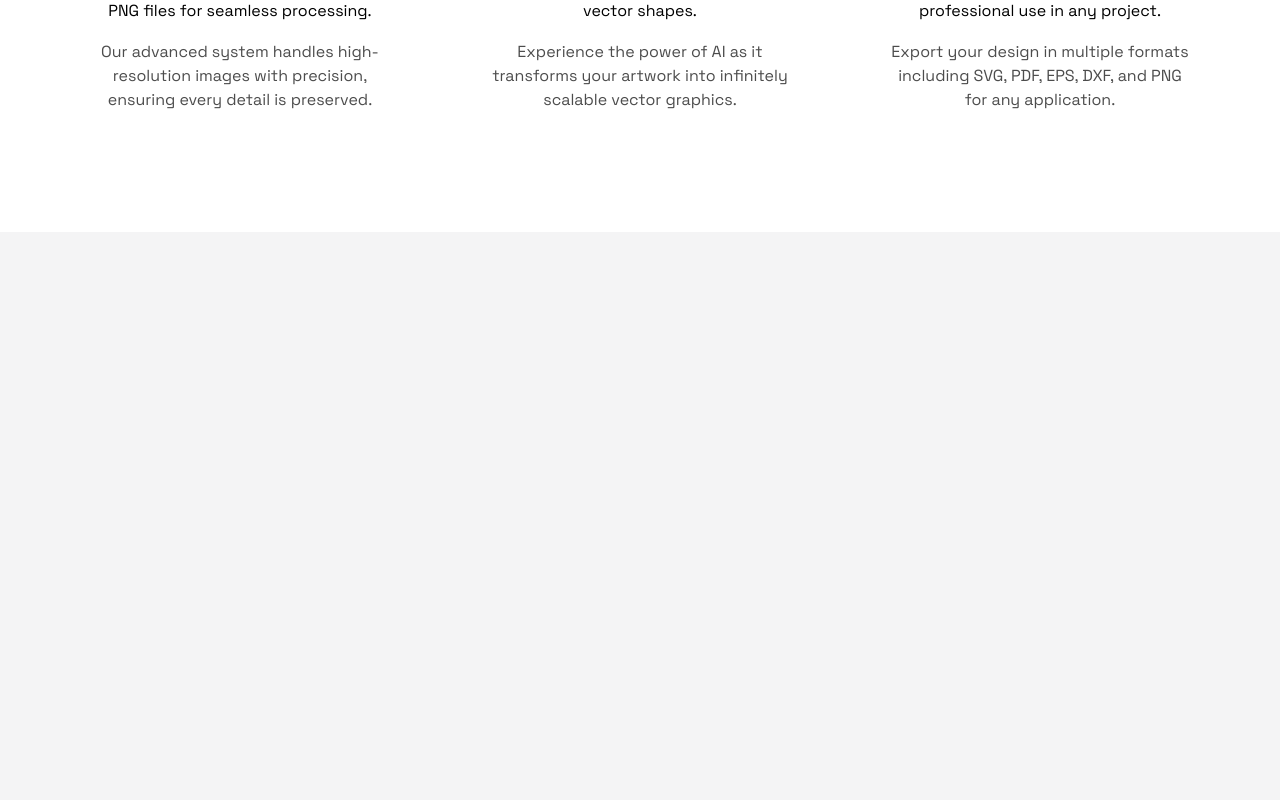
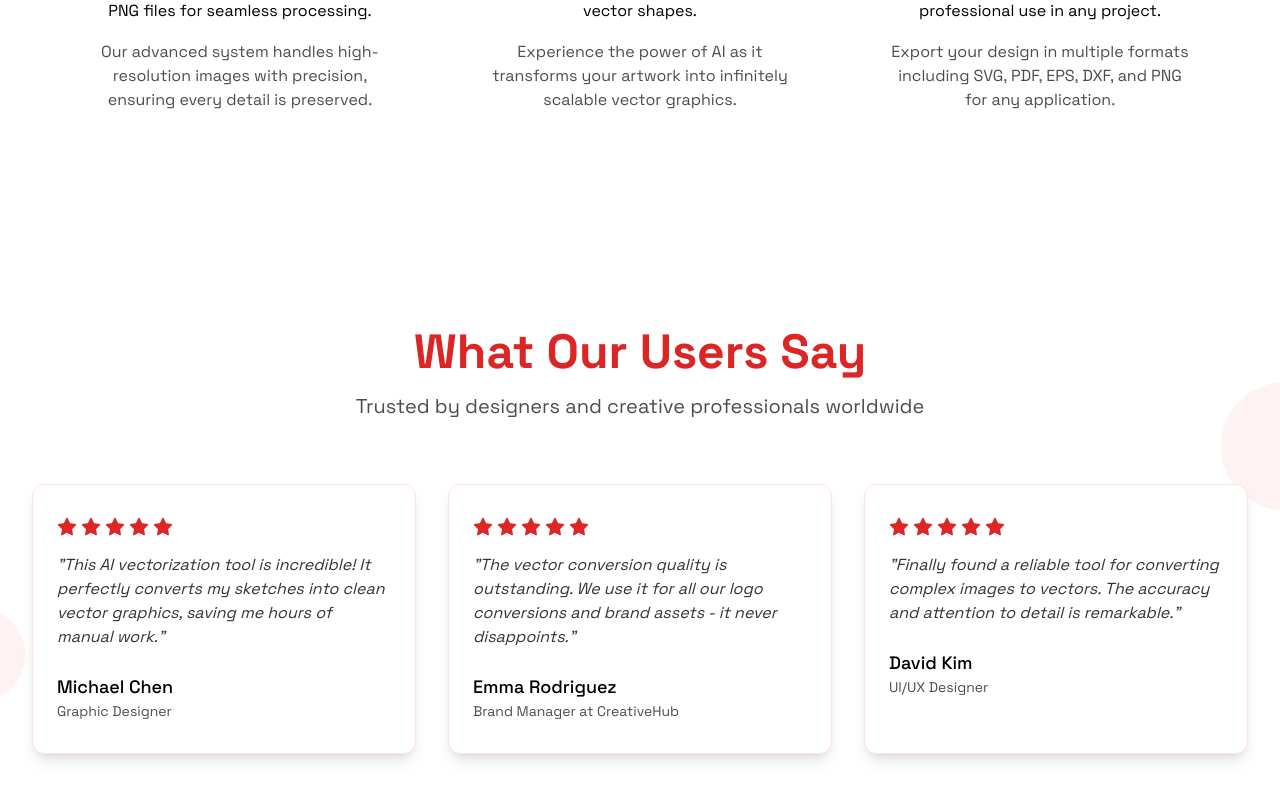
Before and after one commit to beoncer/tovetctorai_frontend, a Next.js app: page / in a window 1280 px wide. Shown: the part 1244-2044 px from the top of the page. Before the commit the page ends 1476 px from the top, so only its background shows below. Built offline with nearby package versions, Linux system fonts and the light colour scheme.

Commit message:
feat: add Reviews section with star ratings and testimonials

```diff
--- a/app/page.tsx
+++ b/app/page.tsx
@@ -1,6 +1,7 @@
 import Hero from "@/components/hero"
 import Navbar from "@/components/navbar"
 import HowItWorks from "@/components/how-it-works"
+import Reviews from "@/components/reviews"
 
 export default function Home() {
   return (
@@ -8,6 +9,7 @@ export default function Home() {
       <Navbar />
       <Hero />
       <HowItWorks />
+      <Reviews />
     </main>
   )
 }
--- /dev/null
+++ b/components/reviews.tsx
@@ -0,0 +1,114 @@
+"use client"
+
+import { motion } from "framer-motion"
+import { Star } from "lucide-react"
+
+const testimonials = [
+  {
+    name: "Michael Chen",
+    role: "Graphic Designer",
+    quote:
+      "This AI vectorization tool is incredible! It perfectly converts my sketches into clean vector graphics, saving me hours of manual work.",
+    rating: 5
+  },
+  {
+    name: "Emma Rodriguez",
+    role: "Brand Manager at CreativeHub",
+    quote:
+      "The vector conversion quality is outstanding. We use it for all our logo conversions and brand assets - it never disappoints.",
+    rating: 5
+  },
+  {
+    name: "David Kim",
+    role: "UI/UX Designer",
+    quote:
+      "Finally found a reliable tool for converting complex images to vectors. The accuracy and attention to detail is remarkable.",
+    rating: 5
+  },
+]
+
+function StarRating({ rating }: { rating: number }) {
+  return (
+    <div className="flex gap-1">
+      {[...Array(5)].map((_, i) => (
+        <Star
+          key={i}
+          className={`w-5 h-5 ${i < rating ? "fill-red-600 text-red-600" : "fill-gray-200 text-gray-200"}`}
+        />
+      ))}
+    </div>
+  )
+}
+
+export default function Reviews() {
+  return (
+    <section className="py-24 bg-white relative overflow-hidden">
+      <div className="absolute inset-0 overflow-hidden pointer-events-none">
+        <motion.div
+          className="absolute top-1/4 -right-16 w-32 h-32 bg-red-50 rounded-full"
+          animate={{
+            y: [0, -20, 0],
+            x: [0, 20, 0],
+          }}
+          transition={{
+            duration: 5,
+            repeat: Number.POSITIVE_INFINITY,
+            ease: "easeInOut",
+          }}
+        />
+        <motion.div
+          className="absolute bottom-1/4 -left-16 w-24 h-24 bg-red-50 rounded-full"
+          animate={{
+            y: [0, 30, 0],
+            x: [0, -30, 0],
+          }}
+          transition={{
+            duration: 7,
+            repeat: Number.POSITIVE_INFINITY,
+            ease: "easeInOut",
+          }}
+        />
+      </div>
+
+      <div className="max-w-7xl mx-auto px-6 lg:px-8 relative z-10">
+        <motion.div
+          className="text-center"
+          initial={{ opacity: 0, y: 20 }}
+          whileInView={{ opacity: 1, y: 0 }}
+          transition={{ duration: 0.5 }}
+          viewport={{ once: true }}
+        >
+          <h2 className="text-4xl md:text-5xl font-bold text-red-600 mb-4">What Our Users Say</h2>
+          <p className="text-xl text-black/70">
+            Trusted by designers and creative professionals worldwide
+          </p>
+        </motion.div>
+
+        <div className="mt-16 grid gap-8 lg:grid-cols-3">
+          {testimonials.map((testimonial, index) => (
+            <motion.div
+              key={testimonial.name}
+              className="bg-white border border-red-100 shadow-lg rounded-xl overflow-hidden"
+              initial={{ opacity: 0, y: 20 }}
+              whileInView={{ opacity: 1, y: 0 }}
+              transition={{ duration: 0.5, delay: index * 0.1 }}
+              viewport={{ once: true }}
+              whileHover={{ y: -5, boxShadow: "0 10px 30px -15px rgba(0, 0, 0, 0.1)" }}
+            >
+              <div className="px-6 py-8">
+                <div className="mb-4">
+                  <StarRating rating={testimonial.rating} />
+                </div>
+                <p className="text-black/80 italic mb-6">"{testimonial.quote}"</p>
+                <div>
+                  <div className="text-lg font-medium text-black">{testimonial.name}</div>
+                  <div className="text-sm text-black/70">{testimonial.role}</div>
+                </div>
+              </div>
+            </motion.div>
+          ))}
+        </div>
+      </div>
+    </section>
+  )
+}
```
